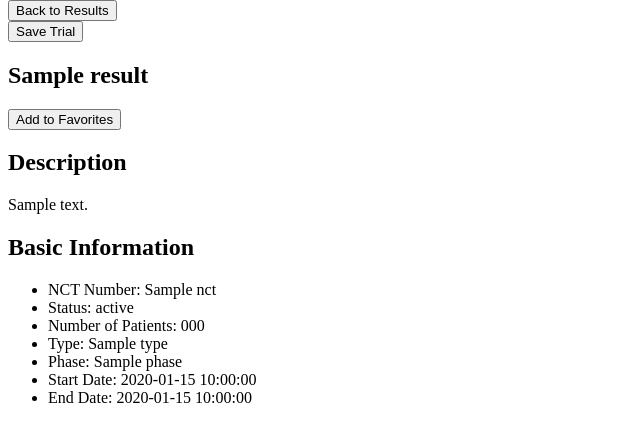
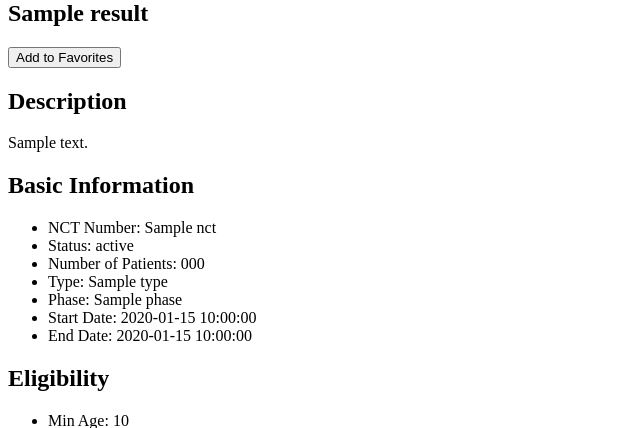
Before and after one commit to honganndo/Cancer-Clinical-Trial-Database, a Flask app: template templates/trialpage.html in a window 1280 px wide. Shown: the part 123-551 px from the top of the page, without its empty margins (0-640 px from the left). Run offline with Flask 3, Linux system fonts and the light colour scheme; the template is opened without the code that fills it: most values are stand-ins (such as "Sample title", 1, 10 or a date in 2020); parts of the project's set-up code (start-up, migrations or seed data) failed here and were passed over; some libraries are stand-ins or nearby versions.

Commit message:
Removed extra saving buttons.

```diff
--- a/templates/trialpage.html
+++ b/templates/trialpage.html
@@ -6,13 +6,6 @@
 
 {% block content %}
   <body>
-    <form method="get" action="/results">
-      <input type="submit" value="Back to Results">
-    </form>
-
-    <form method="get" action="/save">
-      <input type="submit" value="Save Trial">
-    </form>
 
     {% for result in results %}
     <h1>{{ result.trial_name }}</h1>
```
